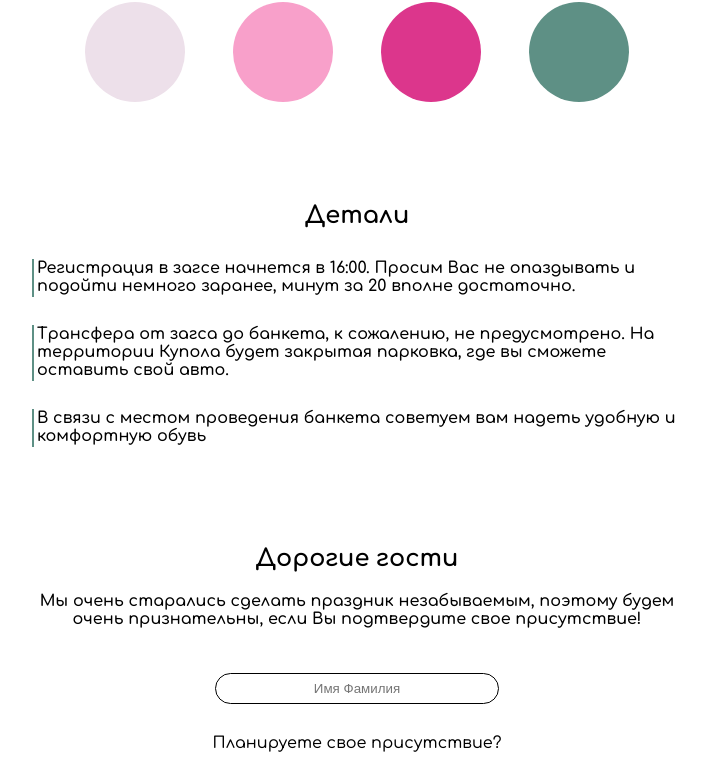
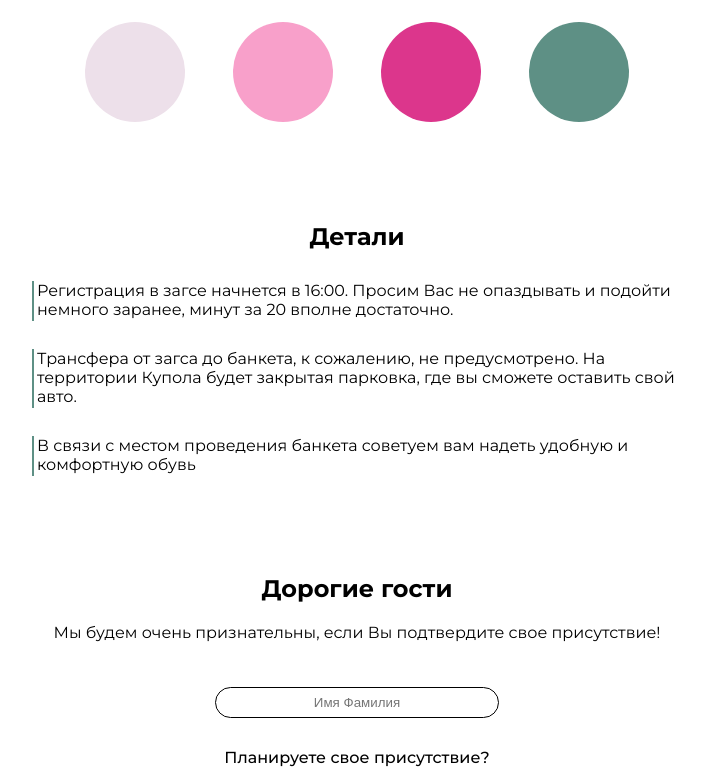
Before and after one commit to SpanDetectea/wedding, a React (Create React App) app: page / in a window 1280 px wide. Shown: the part 2726-3501 px from the top of the page, without its empty margins (283-989 px from the left). Built offline with nearby package versions, Linux system fonts and the light colour scheme; a web font is replaced by a local one.

Commit message:
Исправлен текст в форме, изменен шрифт

```diff
--- a/public/index.html
+++ b/public/index.html
@@ -21,6 +21,7 @@
       href="https://fonts.googleapis.com/css2?family=Bad+Script&family=Hepta+Slab:wght@1..900&display=swap"
       rel="stylesheet"
     />
+    <link href="https://fonts.googleapis.com/css2?family=Montserrat:ital,wght@0,100..900;1,100..900&display=swap" rel="stylesheet">
     <title>Роман & Екатерина</title>
   </head>
   <body>
--- a/src/App.scss
+++ b/src/App.scss
@@ -4,8 +4,13 @@
   @media screen and (max-width: 640px) {
     width: 320px;
   }
-  font-family: "Comfortaa", sans-serif;
+  // font-family: "Comfortaa", sans-serif;
+  // font-optical-sizing: auto;
+  // font-weight: 600;
+  // font-style: normal;
+
+  font-family: "Montserrat", sans-serif;
   font-optical-sizing: auto;
-  font-weight: 600;
+  font-weight: 400;
   font-style: normal;
 }
--- a/src/components/WorkSheet/WorkSheet.tsx
+++ b/src/components/WorkSheet/WorkSheet.tsx
@@ -34,8 +34,7 @@
     <div className="workSheet">
       <h2>Дорогие гости</h2>
       <div>
-        Мы очень старались сделать праздник незабываемым, поэтому будем очень
-        признательны, если Вы подтвердите свое присутствие!
+        Мы будем очень признательны, если Вы подтвердите свое присутствие!
       </div>
       <form onSubmit={handleSubmit} className="workSheet__form">
         <input
```
